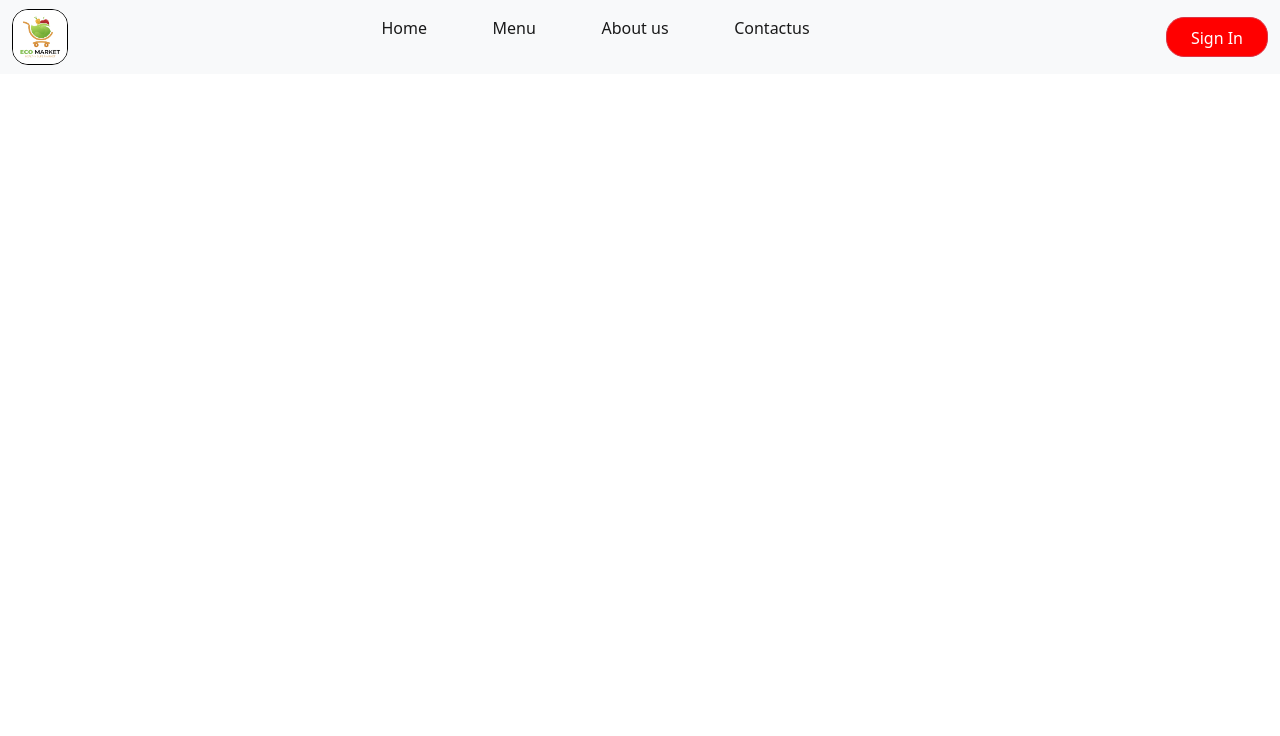
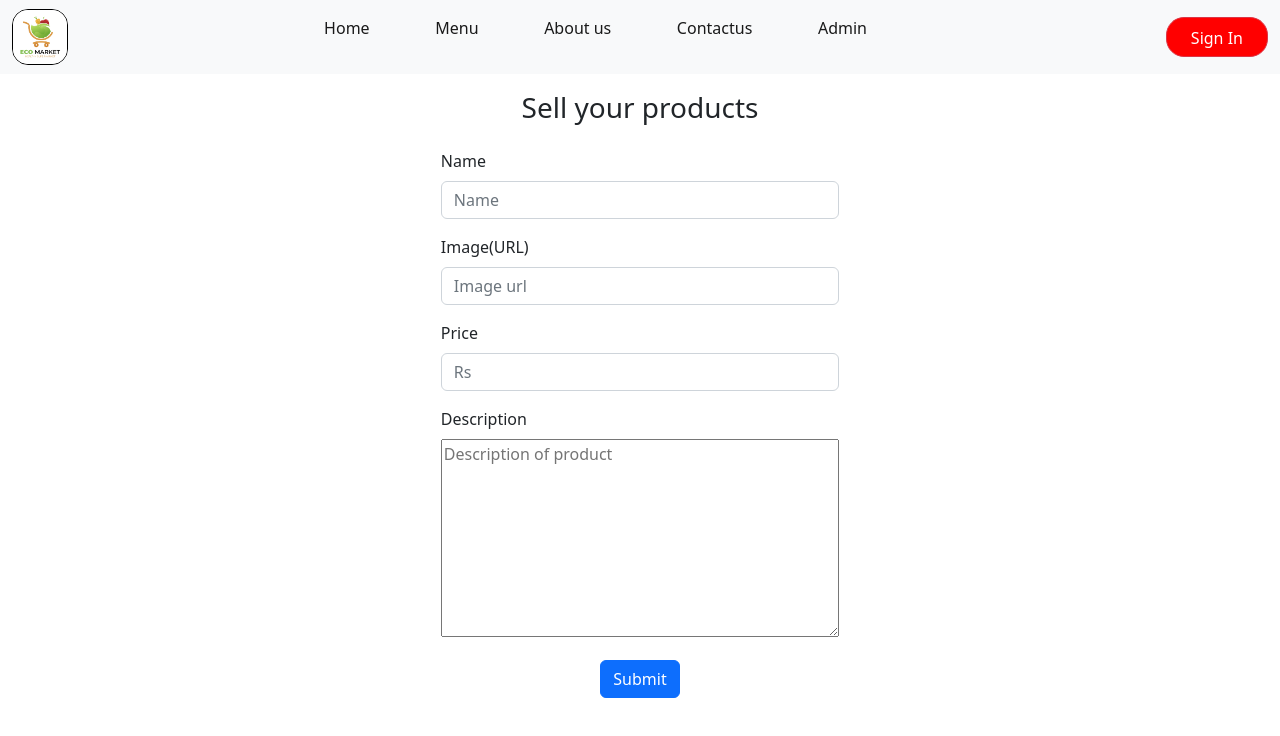
Before and after one commit to Rushikesh38/Grocery, a React (Create React App) app: page /admin in a window 1280 px wide. Shown: the top 736 px of the page. Built offline with nearby package versions, Linux system fonts and the light colour scheme.

Commit message:
adminproduct form

```diff
--- /dev/null
+++ b/src/Components/Css/adminForm.css
@@ -0,0 +1,18 @@
+.adminproduct-heading{
+    display: flex;
+    justify-content: center;
+    align-items: center;
+}
+.admin-form-container{
+    width: 33%;
+
+}
+.product-description{
+    width: 100%;
+}
+.adminProduct-btn{
+    width: 100%;
+    display: flex;
+    justify-content: center;
+    align-items: center;
+}
--- a/src/Components/Css/main.css
+++ b/src/Components/Css/main.css
@@ -35,11 +35,35 @@
 /* Customer info section */
 .customer-info{
     display: flex;
+    width: 100%;
+}
+.lasttwo{
+    padding: 0 0.3em 0.8em 0.8em;
 }
 
-
-
-/* Font start Css */
+/* Font star Css */
 .starfont{
     size: 5rem;
 }
+
+/* styling rating section */
+.consumertext{
+    font-size: 1rem;
+}
+.rating{
+    display: flex;
+
+}
+.rating-info{
+    display: flex;
+    align-items: center;
+    justify-content: center;
+}
+.rating-info-item{
+    padding: 0 0 0 0.4em;
+
+}
+
+.num{
+    font-size: 0.9em;
+}
--- /dev/null
+++ b/src/Components/adminproduct.js
@@ -0,0 +1,73 @@
+import './Css/adminForm.css';
+import React,{useState} from 'react';
+
+const AdminProduct = () => {
+
+    const [name,setName] = useState("");
+    const [url,setUrl] = useState("")
+    const [price,setPrice] = useState(0);
+    const [description,setDescription] = useState("");
+
+
+
+    const onChangeName=(e)=>{
+        setName(e.target.value);
+    }
+    const onChangeUrl=(e)=>{
+        setUrl(e.target.value);
+    }
+    const onChangePrice=(e)=>{
+        setPrice(e.target.value);
+    }
+    const onChangeDes=(e)=>{
+        setDescription(e.target.value);
+    }
+
+
+    return (
+        <>
+            <div className="container adminproduct-heading">
+                <h3>Sell your products</h3>
+            </div>
+            <div className="container admin-form-container">
+                <form>
+                    <div class="mb-3">
+                        <label for="exampleInputEmail1" class="form-label">Name</label>
+                        <input onChange={onChangeName} type="text" class="form-control" id="exampleInputEmail1" aria-describedby="emailHelp" placeholder='Name'/>
+                        {/* <div id="emailHelp" class="form-text">We'll never share your email with anyone else.</div> */}
+                    </div>
+                    <div class="mb-3">
+                        <label for="exampleInputPassword1" class="form-label">Image(URL)</label>
+                        <input onChange={onChangeUrl} type="text" class="form-control" placeholder='Image url'/>
+                    </div>
+                    <div class="mb-3">
+                        <label for="exampleInputPassword1" class="form-label" >Price</label>
+                        <input onChange={onChangePrice}type="text" class="form-control" placeholder='Rs'/>
+                    </div>
+                    <div class="mb-3 ">
+                        <label for="exampleInputPassword1" class="form-label">Description</label>
+                        <textarea onChange={onChangeDes} name="" id="" cols="10" rows="8" className='product-description' placeholder='Description of product'></textarea>
+                        {/* <input type="password" class="form-control" id="exampleInputPassword1"/> */}
+                    </div>
+                    {/* <div class="mb-3 form-check">
+                    <input type="checkbox" class="form-check-input" id="exampleCheck1"/>
+                        <label class="form-check-label" for="exampleCheck1"> me out</label>
+                </div> */}
+                    <div className="container adminProduct-btn">
+                        <button type="submit" class="btn btn-primary">Submit</button>
+                    </div>
+
+                </form>
+
+                {/* Just to check wheeather the state is working or not */}
+                {/* {name}
+                {url}
+                {price}
+                {description} */}
+            </div>
+
+        </>
+    )
+}
+
+export default AdminProduct;
--- a/src/Components/auth.js
+++ b/src/Components/auth.js
@@ -94,7 +94,7 @@ const Auth = () => {
                         </div>
 
                         <div className="col-sm-6">
-                          <a href="#" className="float-end text-primary">
+                          <a className="float-end text-primary">
                             Forgot Password?
                           </a>
                         </div>
@@ -110,10 +110,10 @@ const Auth = () => {
                         <div className="container text-center">
                           <div>or login with</div>
                           <div className="row g-3 m-2 d-flex justify-content-center">
-                            <a className="col-4 btn btn-danger m-2" href="">
+                            <a className="col-4 btn btn-danger m-2" >
                               Google
                             </a>
-                            <a className="col-4 btn btn-primary m-2" href="">
+                            <a className="col-4 btn btn-primary m-2" >
                               Facebook
                             </a>
                           </div>
--- a/src/Components/main-view.js
+++ b/src/Components/main-view.js
@@ -1,6 +1,8 @@
 import './Css/main.css'
 import Hero from '../Images/finalhero.png'
 import { AiTwotoneStar } from "react-icons/ai";
+import { FaUsers } from "react-icons/fa";
+import { TbMinusVertical } from "react-icons/tb";
 function main() {
     return (
         <>
@@ -25,29 +27,52 @@ function main() {
                         </div>
                     </div>
                     <div class="col-12 col-mid-6 col-lg-6">
-                        <img src={Hero} alt="" class="heroimg"/>
+                        <img src={Hero} alt="" class="heroimg" />
                     </div>
                 </div>
             </div>
 
-            {/* <div class="container">
+            <div class="container">
+
+
+
+
+
                 <div class="customer-info">
                     <div class="cutomer-info-item">
-                        <h3>Active Users</h3>
+                        <h4 className='consumertext'>Active Users</h4>
+                        <FaUsers size="1rem" />
+                        {/* <FaUsers size="1rem/> */}
                     </div>
-                    <span>|</span>
-                    <div class="cutomer-info-item">
-                        <h3>Ratings</h3>
-                        <AiTwotoneStar size="3rem"/>
+                    <div className="customer-info-item lasttwo">
+                        <span><TbMinusVertical size="1.6rem"/></span>
+                    </div>
+                    <div className="consumer-info-item lasttwo">
+                        <h4 className="consumertext">Ratings</h4>
+
+                        <div className="rating-info">
+                            <div className="rating-info-item">
+                            <AiTwotoneStar size="1rem" />
+                            </div>
+                            <div className="rating-info-item">
+                            <p className='num last'>4.5</p>
+                                </div>
+                        </div>
+
+
 
 
                     </div>
-                    <i class="fa-solid fa-star-sharp"></i>
+                    {/* <div class="cutomer-info-item">
+                        <h3 className='consumertext'>Ratings</h3>
+                        <div className="rating">
+                            <AiTwotoneStar size="1rem" />
+                            <p>4.5</p>
+                        </div>
+                    </div> */}
+                    {/* <i class="fa-solid fa-star-sharp"></i> */}
                 </div>
-
-
-                <i class="fa-sharp fa-solid fa-star"></i>
-            </div> */}
+            </div>
 
         </>
     );
--- a/src/Components/navbar.js
+++ b/src/Components/navbar.js
@@ -37,6 +37,9 @@ function navbar() {
                             <li class="nav-item">
                                 <Link to="/contactus" class="nav-link active">Contactus</Link>
                             </li>
+                            <li class="nav-item">
+                                <Link to="/admin" class="nav-link active">Admin</Link>
+                            </li>
                         </ul>
 
                         <div class="form-inline my-2 my-lg-0">
--- a/src/index.js
+++ b/src/index.js
@@ -7,6 +7,7 @@ import Menu from "./Components/menu";
 import Navbar from "./Components/navbar";
 import { BrowserRouter, Routes, Route } from "react-router-dom";
 import Auth from "./Components/auth";
+import AdminProduct from "./Components/adminproduct";
 const root = ReactDom.createRoot(document.getElementById("root"));
 
 root.render(
@@ -19,6 +20,7 @@ root.render(
         <Route path="/contactus" element={<Contact />} />
         <Route path="/menu" element={<Menu />} />
         <Route path="/auth" element={<Auth />} />
+        <Route path="/admin" element={<AdminProduct />} />
       </Routes>
     </BrowserRouter>
   </React.StrictMode>
```
